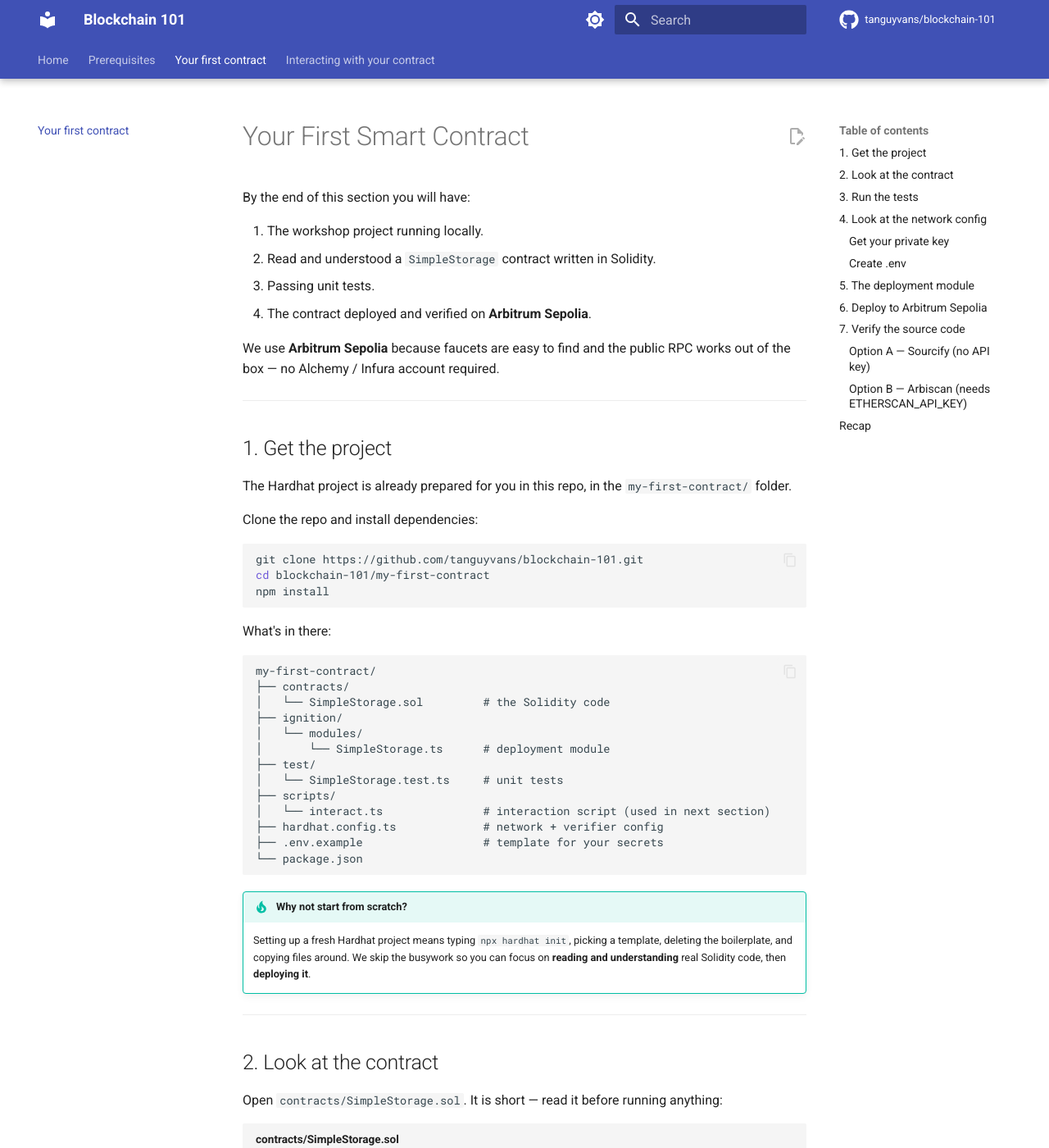
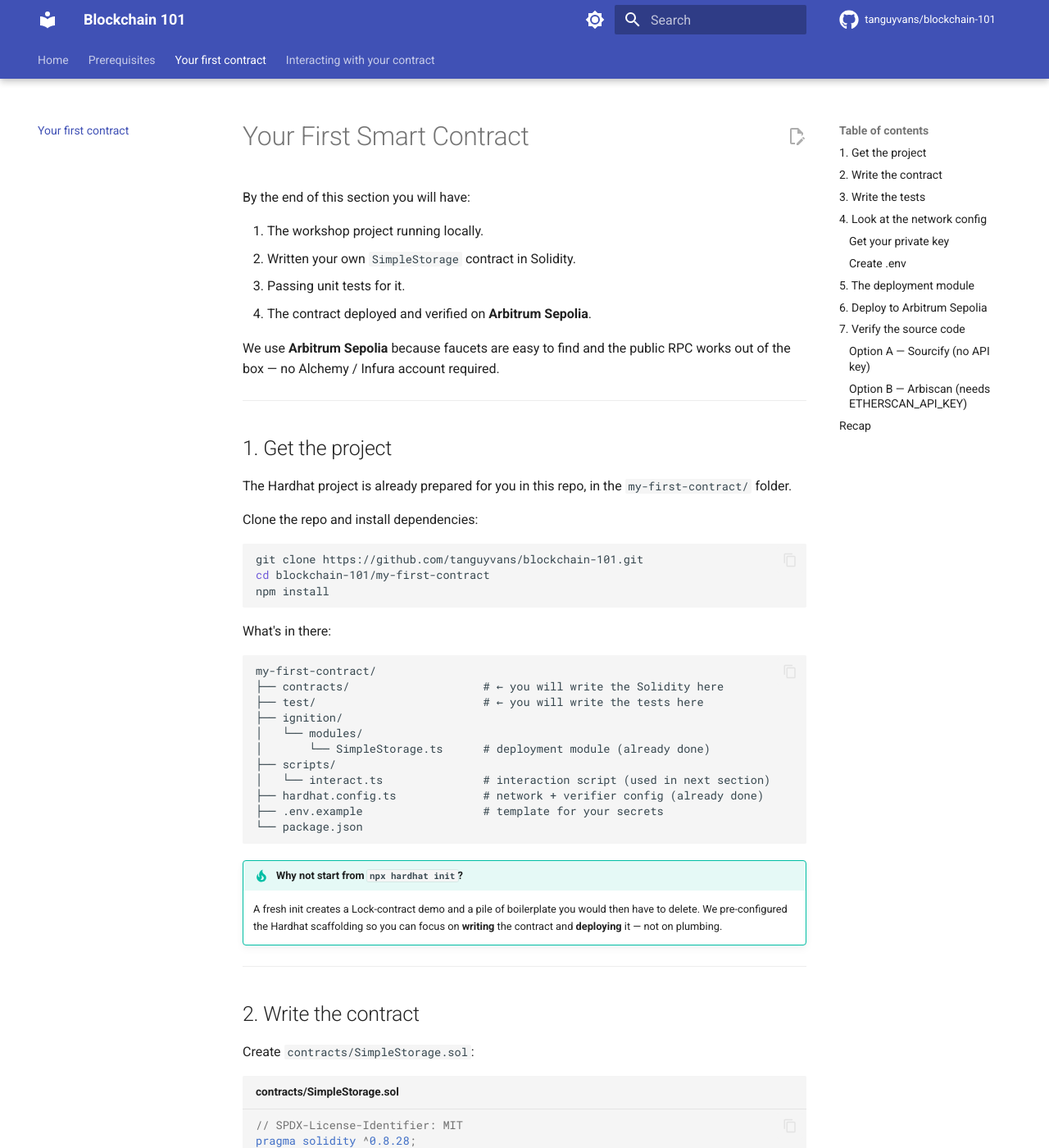
Before and after one commit to Tanguyvans/blockchain-101, an MkDocs documentation site: the page built from docs/first-contract.md, in a window 1280 px wide and 1400 px high. Shown: the whole window at 82% size. Built offline with MkDocs 1.6.1 and Material for MkDocs 9.7.7, drawn with Linux system fonts in a browser that asks for light colours; comment, search, counter and statistics services are not loaded; some of the changed text lies outside the part shown.

Commit message:
supprimer

````diff
--- a/docs/first-contract.md
+++ b/docs/first-contract.md
@@ -3,8 +3,8 @@
 By the end of this section you will have:
 
 1. The workshop project running locally.
-2. Read and understood a `SimpleStorage` contract written in Solidity.
-3. Passing unit tests.
+2. Written your own `SimpleStorage` contract in Solidity.
+3. Passing unit tests for it.
 4. The contract deployed and verified on **Arbitrum Sepolia**.
 
 We use **Arbitrum Sepolia** because faucets are easy to find and the public RPC works out of the box — no Alchemy / Infura account required.
@@ -25,30 +25,28 @@
 
 What's in there:
 
-```
+```text
 my-first-contract/
-├── contracts/
-│   └── SimpleStorage.sol         # the Solidity code
+├── contracts/                    # ← you will write the Solidity here
+├── test/                         # ← you will write the tests here
 ├── ignition/
 │   └── modules/
-│       └── SimpleStorage.ts      # deployment module
-├── test/
-│   └── SimpleStorage.test.ts     # unit tests
+│       └── SimpleStorage.ts      # deployment module (already done)
 ├── scripts/
 │   └── interact.ts               # interaction script (used in next section)
-├── hardhat.config.ts             # network + verifier config
+├── hardhat.config.ts             # network + verifier config (already done)
 ├── .env.example                  # template for your secrets
 └── package.json
 ```
 
-!!! tip "Why not start from scratch?"
-    Setting up a fresh Hardhat project means typing `npx hardhat init`, picking a template, deleting the boilerplate, and copying files around. We skip the busywork so you can focus on **reading and understanding** real Solidity code, then **deploying it**.
+!!! tip "Why not start from `npx hardhat init`?"
+    A fresh init creates a Lock-contract demo and a pile of boilerplate you would then have to delete. We pre-configured the Hardhat scaffolding so you can focus on **writing** the contract and **deploying** it — not on plumbing.
 
 ---
 
-## 2. Look at the contract
+## 2. Write the contract
 
-Open `contracts/SimpleStorage.sol`. It is short — read it before running anything:
+Create `contracts/SimpleStorage.sol`:
 
 ```solidity title="contracts/SimpleStorage.sol"
 // SPDX-License-Identifier: MIT
@@ -113,9 +111,9 @@
 
 ---
 
-## 3. Run the tests
+## 3. Write the tests
 
-The project ships with a test suite that covers every function. Open `test/SimpleStorage.test.ts` to read it:
+Create `test/SimpleStorage.test.ts`:
 
 ```typescript title="test/SimpleStorage.test.ts"
 import { expect } from "chai";
````
Also changed, not shown: my-first-contract/README.md (+8 -6 lines), 4 other files.
